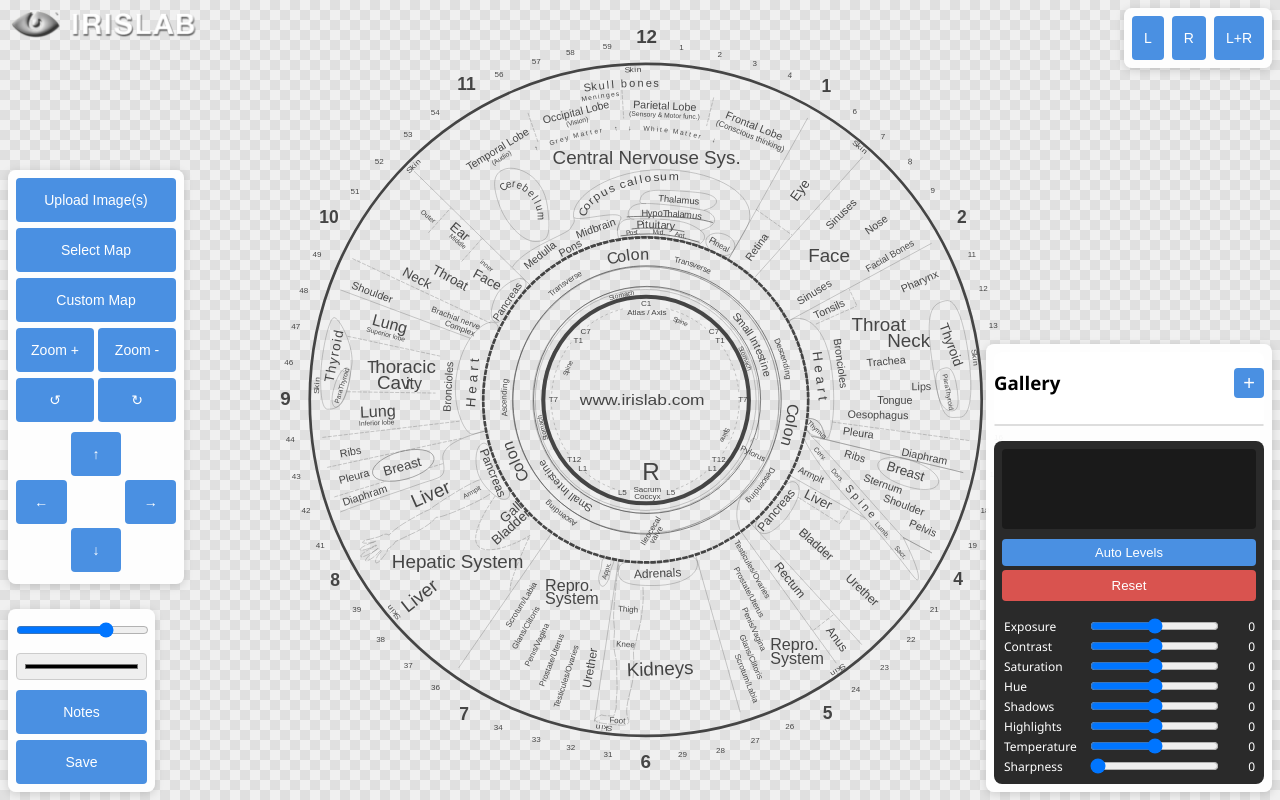
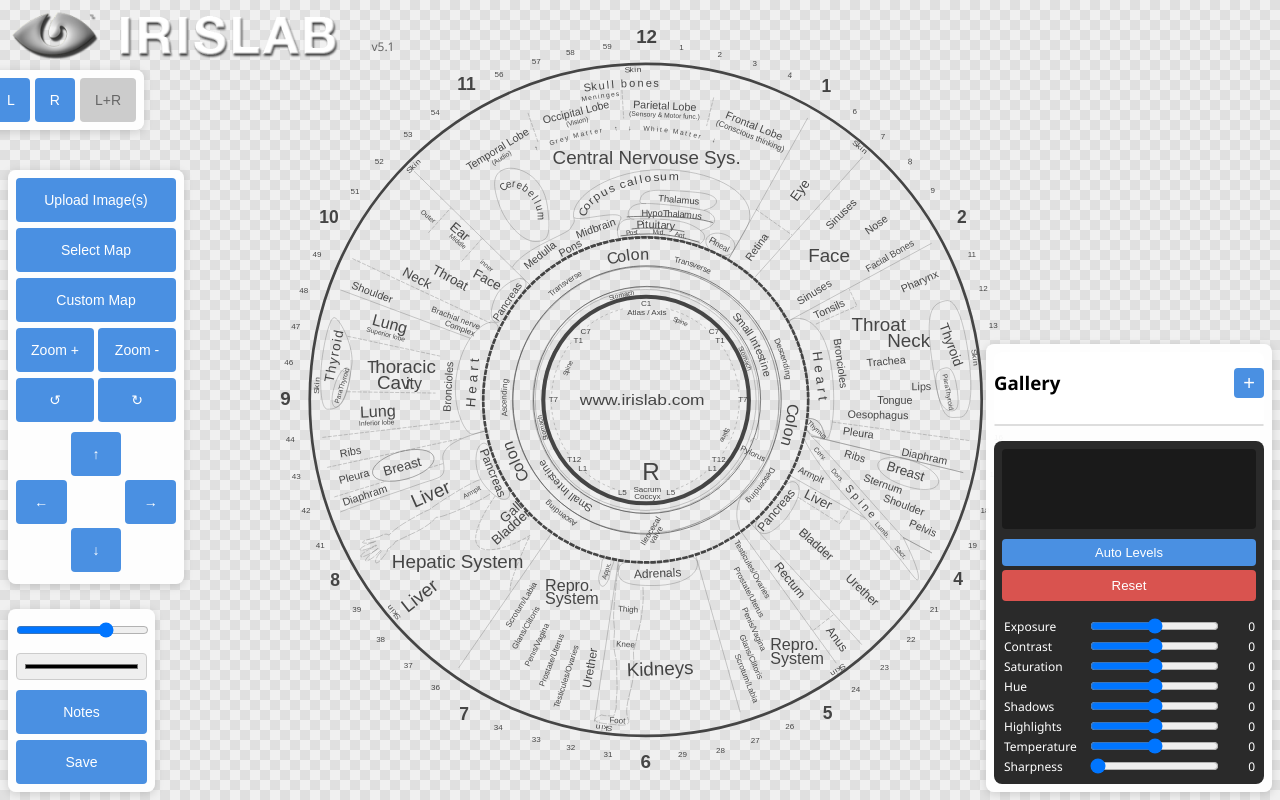
Before and after one commit to Officehealth1/irismapperpro, a website: page index.html in a window 1280 px wide. Drawn offline with nearby package versions, Linux system fonts and the light colour scheme.

Commit message:
Add files via upload

```diff
--- a/index.html
+++ b/index.html
@@ -12,7 +12,16 @@
 </head>
 <body>
     <div class="app-container">
-        <img src="grids/watermark.png" alt="Logo" class="logo">
+        <div class="logo-container">
+            <img src="grids/watermark.png" alt="Logo" class="logo">
+            <span class="version-text">v5.1</span>
+        </div>
+
+        <div class="controls eye-selection-panel">
+            <button class="btn" id="leftEye">L</button>
+            <button class="btn" id="rightEye">R</button>
+            <button class="btn" id="bothEyes" disabled>L+R</button>
+        </div>
 
         <div id="single-mapper-container" class="iris-container">
             <div id="svg-container"></div>
@@ -54,13 +63,6 @@
         <button class="btn" id="moveDown">↓</button>
     </div>
 </div>
-
-
-        <div class="controls top-right">
-            <button class="btn" id="leftEye">L</button>
-            <button class="btn" id="rightEye">R</button>
-            <button class="btn" id="bothEyes">L+R</button>
-        </div>
 
         <div class="controls bottom-left">
             <input type="range" id="opacitySlider" min="0" max="1" step="0.01" value="0.7">
--- a/style.css
+++ b/style.css
@@ -104,6 +104,25 @@ body, html {
     overflow-y: auto;
 }
 
+/* Eye Selection Panel Styles */
+.eye-selection-panel {
+    display: flex;
+    justify-content: center; /* Center buttons horizontally */
+    align-items: center; /* Align items vertically */
+    gap: 5px; /* Add a small gap between buttons */
+    top: 70px; /* Position below the logo */
+    left: 5%; /* Center horizontally */
+    transform: translateX(-50%); /* Adjust for centering */
+}
+
+.eye-selection-panel .btn {
+    width: auto; /* Allow buttons to size based on content or flex properties */
+    flex-grow: 0; /* Don't allow buttons to grow to fill container */
+    flex-shrink: 0; /* Don't allow buttons to shrink if container is too small */
+    padding-left: 15px; /* Add some horizontal padding */
+    padding-right: 15px; /* Add some horizontal padding */
+}
+
 /* Button Styles */
 .btn {
     padding: 6px 8px;
@@ -126,6 +145,20 @@ body, html {
 
 .btn:active {
     transform: translateY(1px);
+}
+
+/* Disabled button style */
+.eye-selection-panel .btn[disabled] {
+    background-color: #cccccc; /* Gray background */
+    color: #666666;          /* Darker gray text */
+    cursor: not-allowed;      /* Show 'not-allowed' cursor */
+    transform: none;          /* Remove any hover/active transforms */
+}
+
+/* Optional: Ensure hover effects are also disabled */
+.eye-selection-panel .btn[disabled]:hover {
+    background-color: #cccccc; /* Keep gray background on hover */
+    transform: none;
 }
 
 /* Top-Left Controls Specific */
@@ -479,17 +512,29 @@ body, html {
 }
 
 .map-option:hover {
-    background-color: #e0e0e0;
+    background-color: #f0f0f0;
 }
 
-/* Logo Styles */
-.logo {
+.logo-container {
+    display: flex;
+    align-items: flex-end; /* Align items to the bottom */
     position: absolute;
     top: 10px;
     left: 10px;
-    width: 200px;
-    height: auto;
-    z-index: 15;
+    z-index: 1001;
+}
+
+.logo {
+    margin-right: 8px; /* Add some space between the logo and the version text */
+    height: 50px;
+    width: auto;
+}
+
+.version-text {
+    font-size: 0.75em; /* Smaller font size */
+    color: #666;       /* Slightly lighter gray */
+    font-weight: 300;   /* Lighter font weight */
+    padding-bottom: 5px; /* Adjust to align with baseline of 'IRISLAB' in logo */
 }
 
 /* Responsive Design */
```
